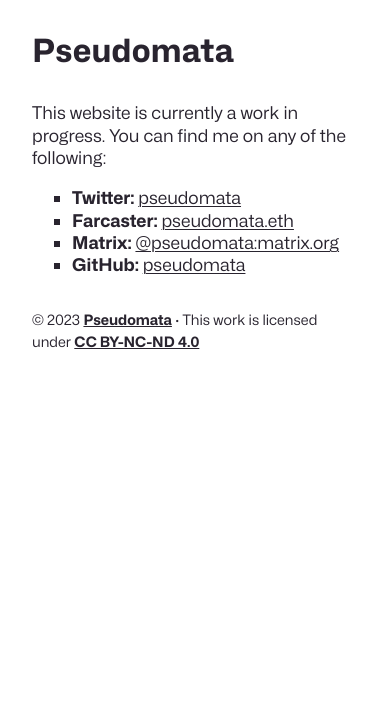
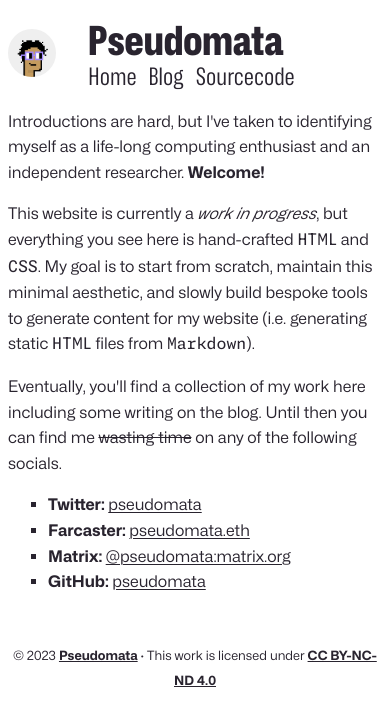
Before and after one commit to pseudomata/pseudomata.com, a plain HTML site: page static/index.html in a window 390 px wide. Drawn offline with Linux system fonts and the light colour scheme.

Commit message:
Some more changes to the frontpage, adds styling and header with nav.

```diff
--- a/static/index.html
+++ b/static/index.html
@@ -4,12 +4,12 @@
     <meta charset="UTF-8">
     <meta name="viewport" content="width=device-width, initial-scale=1.0">
 
-    <link rel="preload" href="/fonts/Hubot-Sans.woff2" as="font" type="font/woff2" crossorigin>
-    <link rel="preload" href="/fonts/Mona-Sans.woff2" as="font" type="font/woff2" crossorigin>
-    <link rel="preload" href="/fonts/Monaspace-Neon.woff2" as="font" type="font/woff2" crossorigin>
+    <link rel="preload" href="fonts/Hubot-Sans.woff2" as="font" type="font/woff2" crossorigin>
+    <link rel="preload" href="fonts/Mona-Sans.woff2" as="font" type="font/woff2" crossorigin>
+    <link rel="preload" href="fonts/Monaspace-Neon.woff2" as="font" type="font/woff2" crossorigin>
 
-    <link rel="preload" as="image" href="/images/pseudomata.png">
-    <link rel="icon" type="image/png" href="/images/pseudomata.png">
+    <link rel="preload" as="image" href="images/pseudomata.png">
+    <link rel="icon" type="image/png" href="images/pseudomata.png">
 
     <link rel="preload" href="style.css" as="style">
     <link rel="stylesheet" href="style.css">
@@ -20,23 +20,37 @@
   </head>
 
   <body>
+
     <header>
-      <h1>Pseudomata</h1>
+      <img class="header-img" src="images/pseudomata.png">
+      <h1 class="header-text">Pseudomata</h1>
+      <div class="navigation">
+        <a class="nav-link" href="https://pseudomata.com">Home</a>
+        <a class="nav-link" href="https://pseudomata.com/blog">Blog</a>
+        <a class="nav-link" href="https://git.pseudomata.com/">Sourcecode</a>
+      </div>
     </header>
+
     <main>
       <p>
-        This website is currently a work in progress. You can find me on any of the following:
+        Introductions are hard, but I've taken to identifying myself as a life-long computing enthusiast and an independent researcher. <b>Welcome!</b>
+      </p>
+      <p>
+        This website is currently a <i>work in progress</i>, but everything you see here is hand-crafted <code>HTML</code> and <code>CSS</code>. My goal is to start from scratch, maintain this minimal aesthetic, and slowly build bespoke tools to generate content for my website (i.e. generating static <code>HTML</code> files from <code>Markdown</code>).
+      </p>
+      <p>
+        Eventually, you'll find a collection of my work here including some writing on the blog. Until then you can find me <strike>wasting time</strike> on any of the following socials.
         <ul>
-          <li><strong>Twitter: </strong><a href="https://twitter.com/pseudomata">pseudomata</a></li>
-          <li><strong>Farcaster: </strong><a href="https://warpcast.com/pseudomata.eth">pseudomata.eth</a></li>
-          <li><strong>Matrix: </strong><a href="https://matrix.to/#/@pseudomata:matrix.org">@pseudomata:matrix.org</a></li>
-          <li><strong>GitHub: </strong><a href="https://github.com/pseudomata">pseudomata</a></li>
+          <li><b>Twitter: </b><a href="https://twitter.com/pseudomata">pseudomata</a></li>
+          <li><b>Farcaster: </b><a href="https://warpcast.com/pseudomata.eth">pseudomata.eth</a></li>
+          <li><b>Matrix: </b><a href="https://matrix.to/#/@pseudomata:matrix.org">@pseudomata:matrix.org</a></li>
+          <li><b>GitHub: </b><a href="https://github.com/pseudomata">pseudomata</a></li>
         </ul>
       </p>
     </main>
 
     <footer>
-      © 2023 <a href="https://pseudomata.com"><strong>Pseudomata</strong></a> · This work is licensed under <a href="https://creativecommons.org/licenses/by-nc-nd/4.0/"><strong>CC BY-NC-ND 4.0</strong></a>
+      © 2023 <a href="https://pseudomata.com"><b>Pseudomata</b></a> · This work is licensed under <a href="https://creativecommons.org/licenses/by-nc-nd/4.0/"><b>CC BY-NC-ND 4.0</b></a>
     </footer>
 
   </body>
--- a/static/style.css
+++ b/static/style.css
@@ -1,69 +1,128 @@
 :root {
     --primary: #29242f;
     --link: #29242f;
-    /* --link: #9e8ef8; */
+    --link-hover: #9e8ef8;
 }
 @font-face {
     font-family: 'Hubot Sans';
-    src: url('/fonts/Hubot-Sans.woff2') format('woff2 supports variations'),
-         url('/fonts/Hubot-Sans.woff2') format('woff2-variations');
+    src: url('fonts/Hubot-Sans.woff2') format('woff2 supports variations'),
+         url('fonts/Hubot-Sans.woff2') format('woff2-variations');
     font-weight: 200 900;
     font-stretch: 75% 125%;
     font-display: swap;
 }
 @font-face {
     font-family: 'Mona Sans';
-    src: url('/fonts/Mona-Sans.woff2') format('woff2 supports variations'),
-         url('/fonts/Mona-Sans.woff2') format('woff2-variations');
+    src: url('fonts/Mona-Sans.woff2') format('woff2 supports variations'),
+         url('fonts/Mona-Sans.woff2') format('woff2-variations');
     font-weight: 200 900;
     font-stretch: 75% 125%;
     font-display: swap;
 }
 @font-face {
     font-family: 'Monaspace Neon';
-    src: url('/fonts/Monaspace-Neon.woff2') format('woff2');
+    src: url('fonts/Monaspace-Neon.woff2') format('woff2');
     font-display: swap;
     font-weight: 200 800;
     font-style: oblique -11deg 0deg
 }
 html {
-
+    max-width: 910px;
+    margin: auto;
 }
 body {
     font-family: 'Mona Sans', system-ui, sans-serif;
     font-feature-settings: 'ss01';
     font-size: 1.1rem;
     font-weight: 400;
-    line-height: 1.4rem;
+    line-height: 1.6rem;
     word-break: break-word;
     color: var(--primary);
     -webkit-font-smoothing: auto;
     -moz-osx-font-smoothing: auto;
     -webkit-text-size-adjust: none;
-    margin: 2rem;
+}
+code {
+    font-family: 'Monaspace Neon';
+    font-size: 1rem;
+}
+@media screen and (max-width: 600px) {
+    body {
+        font-size: 1rem;
+    }
+}
+main {
+    max-width: 700px;
+    margin: auto;
 }
 header {
-    margin-top: 1rem;
+    margin-top: 2rem;
     margin-bottom: 2rem;
 }
+.header-img {
+    width: 4rem;
+    height: 4rem;
+    float: left;
+    border-radius: 2rem;
+    margin-right: 2rem;
+    margin-top: 0.8rem;
+}
+.header-text {
+    font-weight: 800;
+    font-size: 3.3rem;
+}
+a.nav-link {
+    font-family: 'Hubot Sans', system-ui, sans-serif;
+    font-feature-settings: "ss01";
+    font-stretch: 75%;
+    font-size: 1.75rem;
+    text-decoration: none;
+    margin-right: 1rem;
+}
+a.nav-link:hover {
+    color: var(--link-hover);
+}
+@media screen and (max-width: 600px) {
+    header {
+        margin-top: 1rem;
+        margin-bottom: 1rem;
+    }
+    .header-img {
+        width: 3rem;
+        height: 3rem;
+    }
+    .header-text {
+        font-size: 2.5rem;
+    }
+    a.nav-link {
+        font-size: 1.5rem;
+        margin-right: 0.5rem;
+    }
+}
+.navigation {
+}
 footer {
-    margin-top: 2rem;
+    margin-top: 3rem;
     margin-bottom: 1rem;
     font-size: 0.9rem;
+    text-align: center;
+}
+@media screen and (max-width: 600px) {
+    footer {
+        font-size: 0.8rem;
+    }
 }
 a {
     color: var(--link);
     text-decoration: underline;
     text-underline-position: from-font;
     text-decoration-thickness: from-font;
-    /* text-decoration: none; */
 }
 a:visited {
     color: var(--link);
 }
 a:hover {
-    /* text-decoration: underline; */
-    /* text-underline-position: from-font; */
+    text-decoration-color: var(--link-hover);
 }
 h1,
 h2,
@@ -73,6 +132,7 @@ h5,
 h6 {
     font-family: 'Hubot Sans', system-ui, sans-serif;
     font-feature-settings: "ss01";
+    font-stretch: 75%;
     margin-top: 0;
     margin-bottom: 0;
     color: var(--primary);
@@ -80,16 +140,30 @@ h6 {
     font-weight: 700;
 }
 h1 {
+    font-size: 2.25rem;
+}
+h2 {
     font-size: 2rem;
 }
-h2 {
+h3 {
     font-size: 1.75rem;
 }
-h3 {
+h4 {
     font-size: 1.5rem;
 }
-h4 {
-    font-size: 1.25rem;
+@media screen and (max-width: 600px) {
+    h1 {
+        font-size: 2rem;
+    }
+    h2 {
+        font-size: 1.75rem;
+    }
+    h3 {
+        font-size: 1.5rem;
+    }
+    h4 {
+        font-size: 1.25rem;
+    }
 }
 ul {
     list-style-type: square;
```
